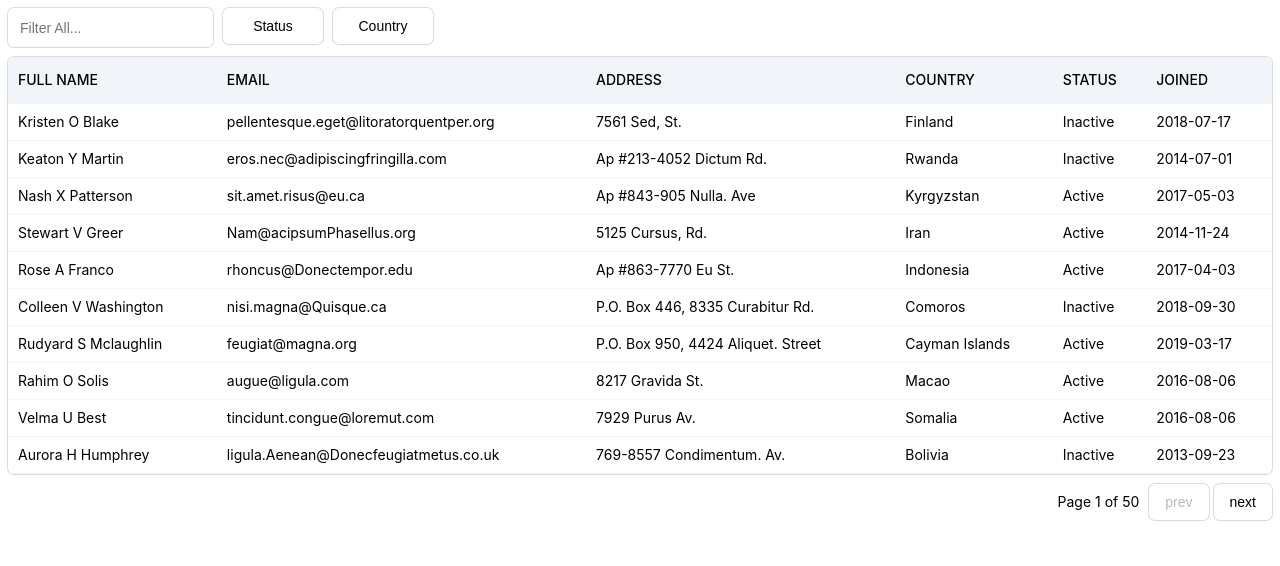
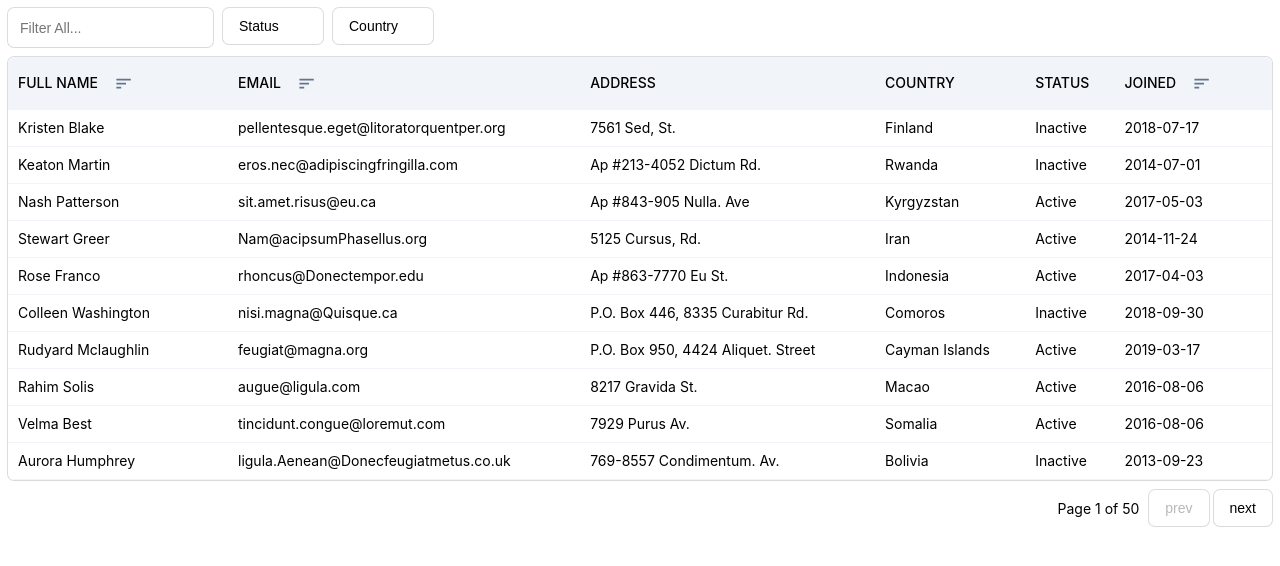
Before and after one commit to shirshak90/frontend-task, a React (Vite) app: page / in a window 1280 px wide. Shown: the top 566 px of the page. Built offline with nearby package versions, Linux system fonts and the light colour scheme.

Commit message:
sorting complete with design changes for width

```diff
--- a/package.json
+++ b/package.json
@@ -16,7 +16,8 @@
     "rc-dropdown": "^4.2.0",
     "rc-menu": "^9.14.0",
     "react": "^18.2.0",
-    "react-dom": "^18.2.0"
+    "react-dom": "^18.2.0",
+    "react-icons": "^5.2.1"
   },
   "devDependencies": {
     "@types/react": "^18.2.66",
--- /dev/null
+++ b/src/components/data-table-header.tsx
@@ -0,0 +1,50 @@
+import Dropdown from "rc-dropdown";
+import { Column } from "@tanstack/react-table";
+import { MdSort, MdKeyboardArrowUp, MdKeyboardArrowDown } from "react-icons/md";
+
+import { Button } from "./button";
+import Menu, { Item as MenuItem } from "rc-menu";
+
+interface DataTableColumnProps<TData, TValue> {
+  column: Column<TData, TValue>;
+  title: string;
+}
+
+export function DataTableHeader<TData, TValue>({
+  column,
+  title,
+}: DataTableColumnProps<TData, TValue>) {
+  return (
+    <Dropdown
+      trigger={["click"]}
+      overlay={
+        <Menu className="overlay-dropdown" style={{ maxWidth: 150 }}>
+          <MenuItem key={"asc"} onClick={() => column.toggleSorting(false)}>
+            <Button variant={"link"}>
+              <MdKeyboardArrowUp className="data-table-header-icon" /> Asc
+            </Button>
+          </MenuItem>
+          <MenuItem key={"desc"} onClick={() => column.toggleSorting(true)}>
+            <Button variant={"link"}>
+              <MdKeyboardArrowDown className="data-table-header-icon" /> Desc
+            </Button>
+          </MenuItem>
+        </Menu>
+      }
+      animation="slide-up"
+    >
+      <div className="data-table-header">
+        <span className="data-table-header-title">{title}</span>
+        <Button variant={"link"}>
+          {column.getIsSorted() === "desc" ? (
+            <MdKeyboardArrowDown className="data-table-header-icon" />
+          ) : column.getIsSorted() === "asc" ? (
+            <MdKeyboardArrowUp className="data-table-header-icon" />
+          ) : (
+            <MdSort className="data-table-header-icon" />
+          )}
+        </Button>
+      </div>
+    </Dropdown>
+  );
+}
--- a/src/components/data-table.tsx
+++ b/src/components/data-table.tsx
@@ -12,7 +12,16 @@ export function DataTable() {
             <tr key={headerGroup.id}>
               {headerGroup.headers.map((header) => {
                 return (
-                  <th key={header.id} colSpan={header.colSpan}>
+                  <th
+                    key={header.id}
+                    colSpan={header.colSpan}
+                    style={{
+                      width:
+                        header.getSize() === Number.MAX_SAFE_INTEGER
+                          ? "auto"
+                          : header.getSize(),
+                    }}
+                  >
                     {header.isPlaceholder
                       ? null
                       : flexRender(
@@ -31,7 +40,15 @@ export function DataTable() {
             table.getRowModel().rows.map((row) => (
               <tr key={row.id} data-state={row.getIsSelected() && "selected"}>
                 {row.getVisibleCells().map((cell) => (
-                  <td key={cell.id}>
+                  <td
+                    key={cell.id}
+                    style={{
+                      width:
+                        cell.column.getSize() === Number.MAX_SAFE_INTEGER
+                          ? "auto"
+                          : cell.column.getSize(),
+                    }}
+                  >
                     {flexRender(cell.column.columnDef.cell, cell.getContext())}
                   </td>
                 ))}
--- a/src/context/table-context/table-context.tsx
+++ b/src/context/table-context/table-context.tsx
@@ -1,10 +1,12 @@
 import {
   ColumnDef,
+  SortingState,
   Table,
   getCoreRowModel,
   getFacetedUniqueValues,
   getFilteredRowModel,
   getPaginationRowModel,
+  getSortedRowModel,
   useReactTable,
 } from "@tanstack/react-table";
 import {
@@ -37,18 +39,27 @@ export function TableContextProvider<TData, TValue>({
   columns,
 }: TableContextProviderProps<TData, TValue>) {
   const [globalFilter, setGlobalFilter] = useState("");
+  const [sorting, setSorting] = useState<SortingState>([]);
 
   const table = useReactTable({
     data,
     columns,
     state: {
       globalFilter,
+      sorting,
     },
+    defaultColumn: {
+      minSize: 0,
+      size: Number.MAX_SAFE_INTEGER,
+      maxSize: Number.MAX_SAFE_INTEGER,
+    },
+    onSortingChange: setSorting,
     getCoreRowModel: getCoreRowModel(),
     getPaginationRowModel: getPaginationRowModel(),
     getFilteredRowModel: getFilteredRowModel(),
     onGlobalFilterChange: setGlobalFilter,
     getFacetedUniqueValues: getFacetedUniqueValues(),
+    getSortedRowModel: getSortedRowModel(),
   });
 
   return (
--- a/src/index.css
+++ b/src/index.css
@@ -49,6 +49,8 @@ button {
   text-overflow: ellipsis;
   overflow: hidden;
   white-space: nowrap;
+  display: flex;
+  align-items: center;
 }
 
 .default-button {
@@ -141,3 +143,18 @@ td {
   align-items: center;
   gap: 5px;
 }
+
+.data-table-header {
+  display: flex;
+  align-items: center;
+}
+
+.data-table-header-icon {
+  font-size: 1.2rem;
+  color: var(--muted-foreground);
+  margin-right: 8px;
+}
+
+.data-table-header-title {
+  text-wrap: nowrap;
+}
--- a/src/pages/users/components/columns.tsx
+++ b/src/pages/users/components/users-column.tsx
@@ -1,22 +1,21 @@
+import { format } from "date-fns";
 import { ColumnDef } from "@tanstack/react-table";
-import { format } from "date-fns";
+
+import { DataTableHeader } from "../../../components/data-table-header";
 
 export const columns: ColumnDef<IUser>[] = [
   {
-    accessorKey: "full_name",
-    header: "FULL NAME",
-    cell: ({ row }) => {
-      return (
-        <span>
-          {row.original.first_name} {row.original.middle_name}{" "}
-          {row.original.last_name}
-        </span>
-      );
-    },
+    accessorFn: (row) => `${row.first_name} ${row.last_name}`,
+    id: "full_name",
+    header: ({ column }) => (
+      <DataTableHeader column={column} title={"FULL NAME"} />
+    ),
+    cell: (info) => info.getValue(),
+    size: 200,
   },
   {
     accessorKey: "email",
-    header: "EMAIL",
+    header: ({ column }) => <DataTableHeader column={column} title={"EMAIL"} />,
     cell: ({ row }) => {
       return <span>{row.original.email}</span>;
     },
@@ -34,6 +33,7 @@ export const columns: ColumnDef<IUser>[] = [
     cell: ({ row }) => {
       return <span>{row.original.country}</span>;
     },
+    enableGlobalFilter: false,
   },
   {
     accessorKey: "active",
@@ -41,10 +41,13 @@ export const columns: ColumnDef<IUser>[] = [
     cell: ({ row }) => {
       return <span>{row.original.active === "1" ? "Active" : "Inactive"}</span>;
     },
+    enableGlobalFilter: false,
   },
   {
     accessorKey: "join_date",
-    header: "JOINED",
+    header: ({ column }) => (
+      <DataTableHeader column={column} title={"JOINED"} />
+    ),
     cell: ({ row }) => {
       return (
         <span>
--- a/src/pages/users/users.tsx
+++ b/src/pages/users/users.tsx
@@ -2,7 +2,7 @@ import { DataTable } from "../../components/data-table";
 import { DataTablePagination } from "../../components/data-table-pagination";
 import { TableContextProvider } from "../../context/table-context/table-context";
 import { users } from "../../data";
-import { columns } from "./components/columns";
+import { columns } from "./components/users-column";
 import { UsersToolbar } from "./components/users-toolbar";
 
 export function UsersPage() {
```
Also changed, not shown: 1 other file (tests, documents, lock files or other folders).
